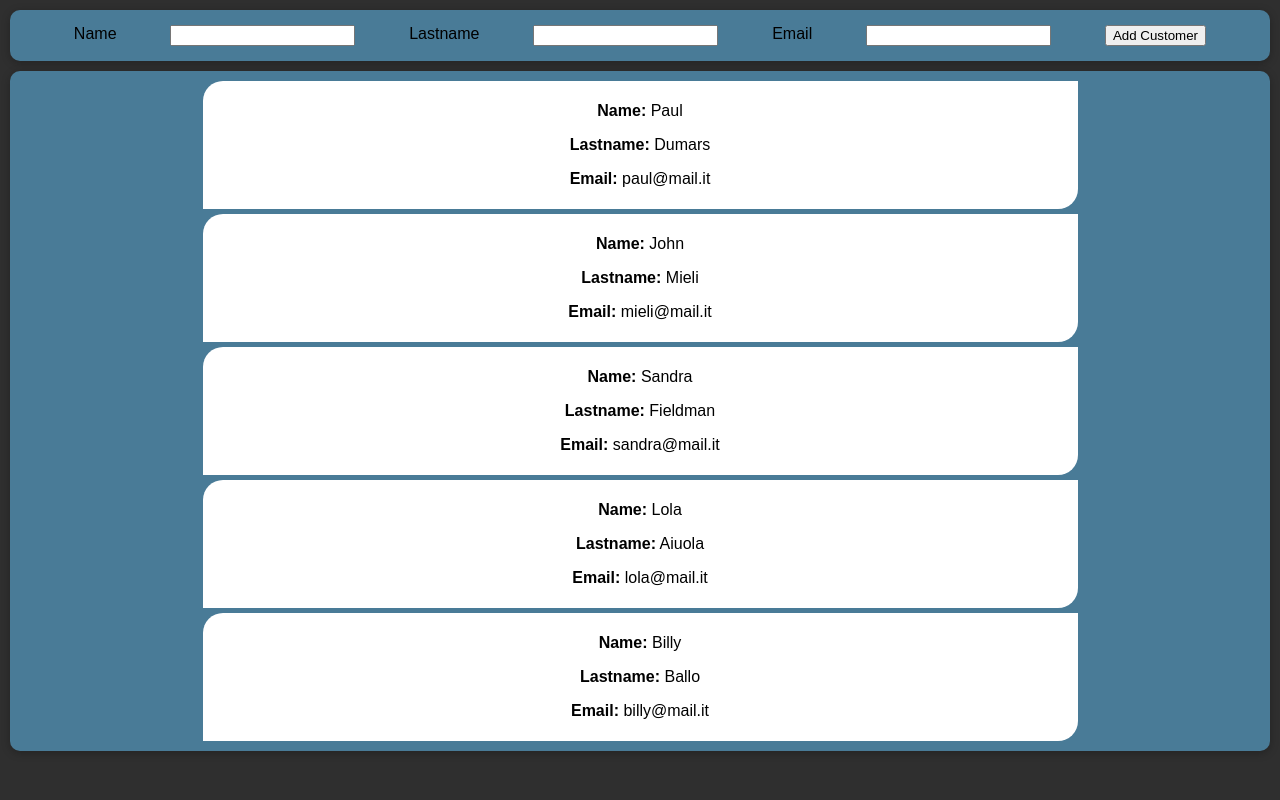
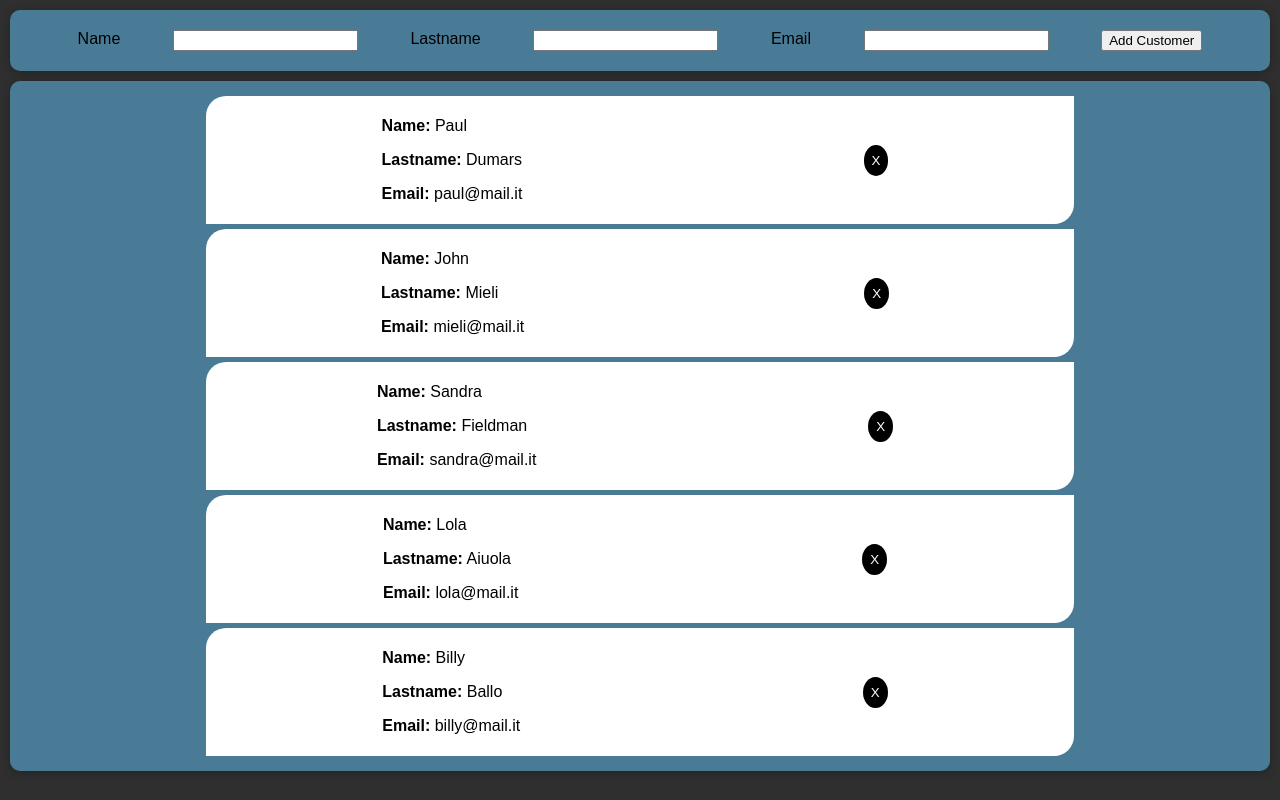
Before and after one commit to proietti-s/react_ex, a React (Create React App) app: page / in a window 1280 px wide. Built offline with nearby package versions, Linux system fonts and the light colour scheme.

Commit message:
add CustomerItem + DeleteHandler

```diff
--- a/src/App.js
+++ b/src/App.js
@@ -2,6 +2,7 @@ import React, { useState } from "react";
 
 import AddCustomers from "./components/Customers/AddCustomers";
 import CustomersList from "./components/Customers/CustomersList";
+import Card from "./components/UI/Card";
 
 const DATA_CUSTOMERS = [
   { id: "c1", firstName: "Paul", lastName: "Dumars", email: "paul@mail.it" },
@@ -19,6 +20,8 @@ const DATA_CUSTOMERS = [
 function App() {
   const [customers, setCustomers] = useState(DATA_CUSTOMERS);
 
+
+
   const saveCustomer = (formEvent) => {
 
     const customer = {
@@ -32,10 +35,23 @@ function App() {
     });
   };
 
+  const onDeleteCustomer = (customerId) => {
+    setCustomers((prevCustomers) => {
+      const updatedCustomers = prevCustomers.filter((customer) => customer.id !== customerId);
+      return updatedCustomers;
+  })
+  };
+
+  let content = <Card><p style={{textAlign: 'center', fontSize: '20px'}}>No Customers Found!</p></Card>
+
+  if(customers.length > 0){
+    content = <CustomersList data={customers} onDelete={onDeleteCustomer}></CustomersList>
+  }
+
   return (
     <div>
       <AddCustomers onAdd={saveCustomer} />
-      <CustomersList data={customers} />
+      <div>{content}</div>
     </div>
   );
 }
--- a/src/components/Customers/AddCustomers.js
+++ b/src/components/Customers/AddCustomers.js
@@ -1,4 +1,4 @@
-import React, {useState} from "react";
+import React, { useState } from "react";
 
 import Card from "../UI/Card";
 import Button from "../UI/Button";
@@ -17,19 +17,37 @@ const Form = styled.form`
 
 //-----------component-------------//
 
+const validateEmail =
+  /^(([^<>()[\].,;:\s@"]+(\.[^<>()[\].,;:\s@"]+)*)|(".+"))@(([^<>()[\].,;:\s@"]+\.)+[^<>()[\].,;:\s@"]{2,})$/i;
+
 const AddCustomers = (props) => {
-  const [error, setError] = useState('');
+  const [error, setError] = useState("");
 
   const errorHandler = () => {
-    setError(null)
-  }
+    setError(null);
+  };
 
   const submitHandler = (event) => {
     event.preventDefault();
-    if (event.target[0].value.trim().length === 0 || event[1].target.value.trim().length === 0 || event.target[2].value.trim().length) {
+    if (
+      event.target[0].value.trim().length === 0 ||
+      event.target[1].value.trim().length === 0
+    ) {
       setError({
-        title: 'Invalid input',
-        message: 'Please enter a valid name, lastname and email,  (non-empty values).',
+        title: "Invalid input",
+        message: "Please enter a valid name and lastname (non-empty values).",
+      });
+      return;
+    }
+
+    if (
+      event.target[2].value.trim().length === 0 ||
+      !event.target[2].value.toLowerCase().match(validateEmail)
+    ) {
+      setError({
+        title: "Invalid Email",
+        message:
+          "Please enter a valid email (non-empty values) in the correct format (mail@mail.it).",
       });
       return;
     }
@@ -43,7 +61,13 @@ const AddCustomers = (props) => {
 
   return (
     <div>
-        {error && (<ErrorModal title={error.title} message={error.message} onConfirm={errorHandler}/>)}
+      {error && (
+        <ErrorModal
+          title={error.title}
+          message={error.message}
+          onConfirm={errorHandler}
+        />
+      )}
       <Card>
         <Form onSubmit={submitHandler}>
           <label htmlFor="name">Name</label>
--- /dev/null
+++ b/src/components/Customers/CustomerItem.js
@@ -0,0 +1,47 @@
+import React from "react";
+
+import Button from "../UI/Button";
+
+import styled from "styled-components";
+
+const Content = styled.div`
+  background: white;
+  margin: 5px auto;
+  padding: 5px;
+  width: 70%;
+  border-radius: 20px 0px;
+  display: flex;
+  flex-direction: row;
+  justify-content: space-around;
+  align-items: center;
+`;
+
+const Action = styled.div`
+  display: flex;
+  justify-content: flex-end;
+  & Button {
+    background: black;
+    border: none;
+    border-radius: 50%;
+    color: white;
+    margin-right: 10px;
+    padding: 8px;
+  }
+`;
+
+const CustomerItem = (props) => {
+  const deleteHandler = () => {
+    props.onDeleteItem(props.id);
+  };
+
+  return (
+    <Content>
+        {props.children}
+      <Action>
+        <Button onClick={deleteHandler}>X</Button>
+      </Action>
+    </Content>
+  );
+};
+
+export default CustomerItem;
--- a/src/components/Customers/CustomersList.js
+++ b/src/components/Customers/CustomersList.js
@@ -1,24 +1,19 @@
 import React from "react";
 
 import Card from "../UI/Card";
+import CustomerItem from "./CustomerItem";
 
-import styled from "styled-components";
-
-const Content = styled.div`
-background: white;
-margin: 5px auto;
-padding: 5px;
-width: 70%;
-border-radius: 20px 0px;
-text-align: center;
-`
 
 const CustomersList = (props) => {
-  /* const customers = props.data.map(customer => console.log(customer)) */
   return (
     <Card>
       {props.data.map((customer) => (
-          <Content key={Math.random().toString() || customer.id}>
+        <CustomerItem
+          key={Math.random().toString() || customer.id}
+          id={customer.id}
+          onDeleteItem={props.onDelete}
+        >
+          <div>
         <p>
           <b>Name:</b> {customer.firstName}
         </p>
@@ -28,7 +23,8 @@ const CustomersList = (props) => {
         <p>
           <b>Email:</b> {customer.email}
         </p>
-          </Content>
+      </div>
+        </CustomerItem>
       ))}
     </Card>
   );
--- a/src/components/UI/Card.js
+++ b/src/components/UI/Card.js
@@ -5,7 +5,7 @@ const Wrapper = styled.div`
   background: rgba(100, 200, 1200, 0.5);
   box-shadow: 0 2px 8px rgba(0, 0, 0, 0.26);
   border-radius: 10px;
-  padding: 5px;
+  padding: 10px;
   margin: 10px;
 `;
 
```
Lines whose indentation alone changed are shown as unchanged.
